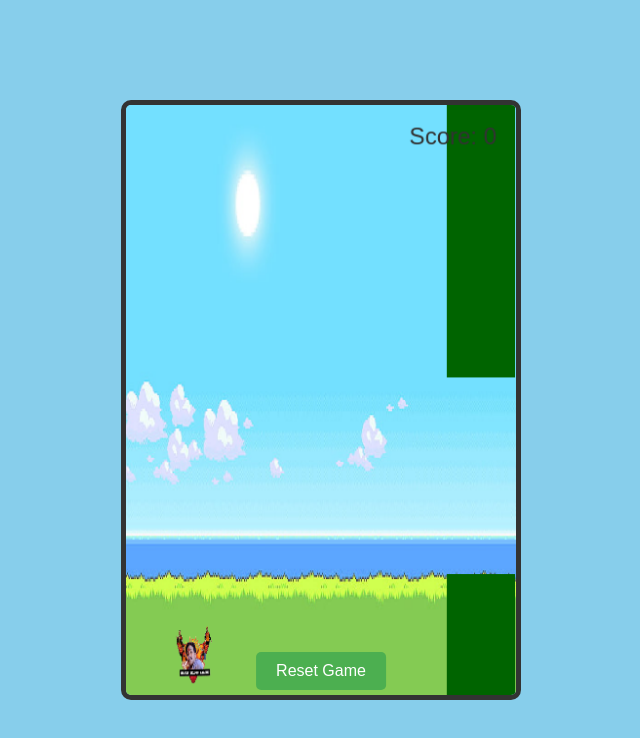
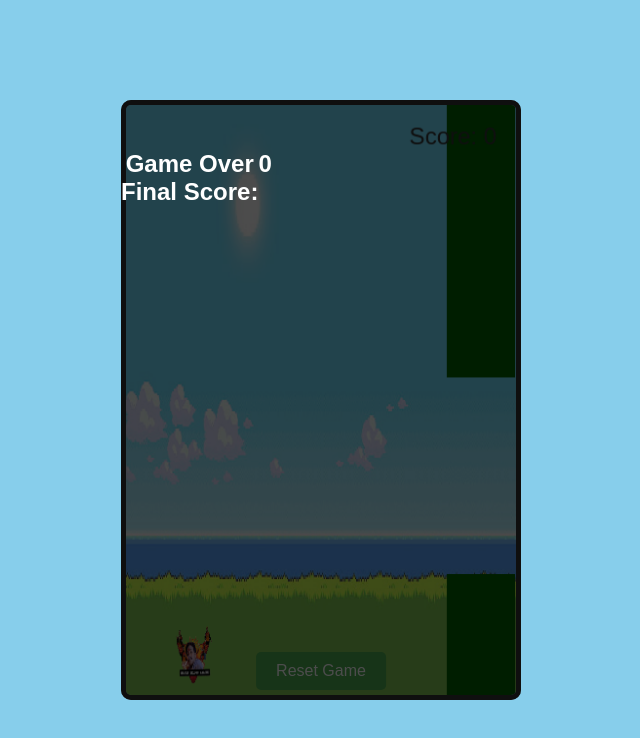
Before and after one commit to madhukumaryaroju/Flappy_game, a plain HTML site: page index.html in a window 1280 px wide. Shown: the whole page, without its empty margins (319-959 px from the left). Drawn offline with Linux system fonts and the light colour scheme.

Commit message:
Update index.html

```diff
--- a/index.html
+++ b/index.html
@@ -52,6 +52,31 @@
       .game-container {
         max-height: 80vh; /* Increase height for mobile screens */
       }
+      #resetButton {
+        font-size: 14px; /* Smaller font size for mobile */
+        padding: 8px 16px;
+      }
+      #gameOverOverlay {
+        font-size: 18px; /* Adjust font size for mobile */
+        padding-top: 30px; /* Adjust padding for mobile */
+      }
+    }
+    /* Game over overlay styles */
+    #gameOverOverlay {
+      display: none; /* Hidden by default */
+      position: absolute;
+      top: 0;
+      left: 0;
+      width: 100%;
+      height: 100%;
+      background: rgba(0, 0, 0, 0.7);
+      color: white;
+      text-align: center;
+      padding-top: 50px;
+      font-size: 24px;
+      font-weight: bold;
+      border-radius: 10px;
+      box-sizing: border-box;
     }
   </style>
 </head>
@@ -59,11 +84,17 @@
   <div class="game-container">
     <canvas id="gameCanvas"></canvas>
     <button id="resetButton">Reset Game</button>
+    <div id="gameOverOverlay">
+      Game Over<br>
+      Final Score: <span id="finalScore">0</span>
+    </div>
   </div>
 
   <script>
     const canvas = document.getElementById('gameCanvas');
     const ctx = canvas.getContext('2d');
+    const gameOverOverlay = document.getElementById('gameOverOverlay');
+    const finalScoreElement = document.getElementById('finalScore');
 
     // Set the canvas dimensions based on container size
     function resizeCanvas() {
@@ -147,6 +178,7 @@
       pipes = [];
       pipeSpeed = 1;
       gameRunning = true;
+      gameOverOverlay.style.display = 'none'; // Hide the overlay
       gameLoop();
     }
 
@@ -231,8 +263,12 @@
         gameRunning = false;
       }
 
-      // Continue the game loop
-      if (gameRunning) {
+      // Display game over screen if the game has stopped
+      if (!gameRunning) {
+        gameOverOverlay.style.display = 'flex'; // Show the overlay
+        finalScoreElement.textContent = score; // Update the final score
+      } else {
+        // Continue the game loop
         requestAnimationFrame(gameLoop);
       }
     }
```
